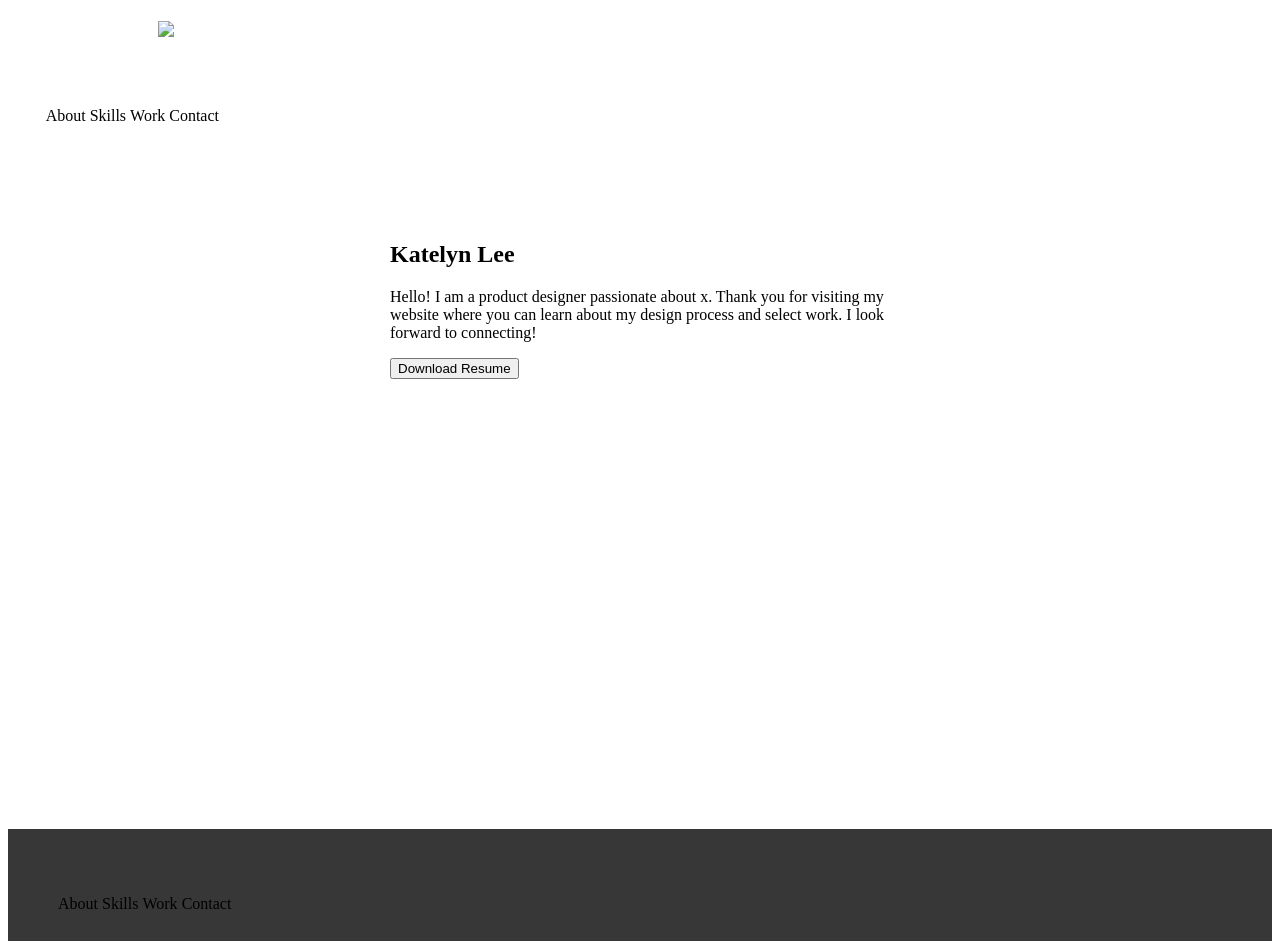
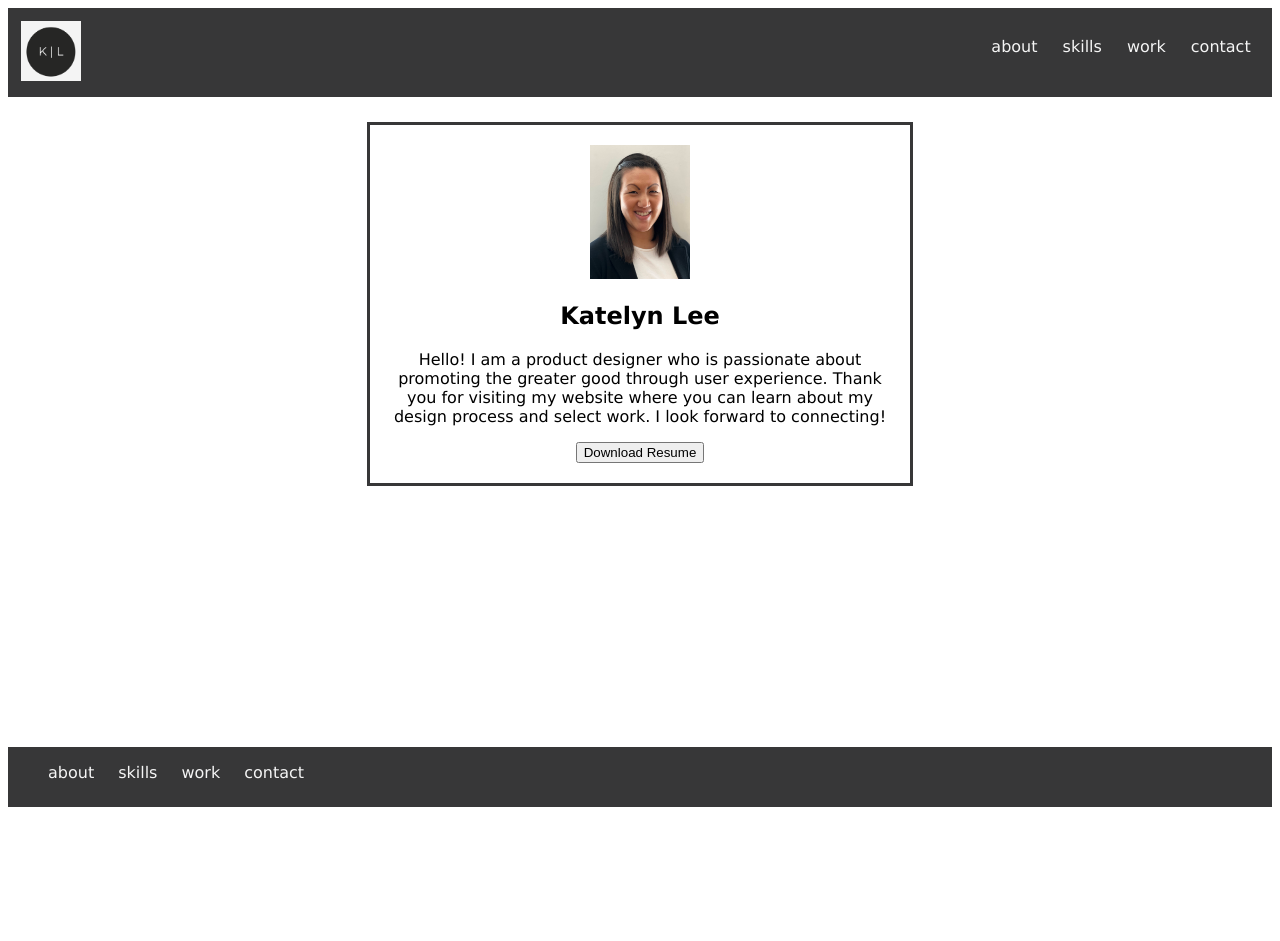
Before and after one commit to k-n-lee/bootcamp, a plain HTML site: page Unit 17 Homework/index.html in a window 1280 px wide. Shown: the top 941 px of the page. After the commit the page ends 815 px from the top, so only its background shows below. Drawn offline with Linux system fonts and the light colour scheme.

Commit message:
Revisions.

```diff
--- a/Unit 17 Homework/css/index.css
+++ b/Unit 17 Homework/css/index.css
@@ -1,17 +1,30 @@
 .inline-block {
     display: inline-block;
     vertical-align: top;
+    font-family: Verdana, Geneva, Tahoma, sans-serif;
+    color: whitesmoke;
+    word-spacing: 20px;
+}
+
+header {
+    background-color: #373738;
 }
 
 .logo {
-  width: 23%;
+    width: 22%;
     padding: 1%;
-  text-align: center;
+    text-align: left;
+}
+
+#logo {
+    width:60px;
+    height: 60px;
 }
 
 nav {
     width: 73%;
     padding: 1%;
+    text-align: right;
 }
 
 ul {
@@ -24,18 +37,28 @@ ul {
     padding: 25px;
 }
 
+#portrait {
+  height: 20%;
+  width: 20%;
+}
+
 .content {
     width: 500px;
     margin: 0 auto;
+    text-align: center;
+    border: solid #373738;
+    padding: 20px;
+    font-family: Verdana, Geneva, Tahoma, sans-serif;
 }
 
 footer {
     background-color: #373738;
-  padding: 25px;
+    width: 100%;
+    height: 60px;
 }
 
-ul {
+footer ul {
     display: inline-block;
     vertical-align: top;
-  padding: 25px;
+    word-spacing: 20px;
 }
--- a/Unit 17 Homework/index.html
+++ b/Unit 17 Homework/index.html
@@ -1,39 +1,38 @@
 <!DOCTYPE html>
-
-<link rel="stylesheet" href="css/index.css">
 
 <html>
     <head>
         <title>Katelyn Lee</title>
+        <link rel="stylesheet" href="css/index.css">
     </head>
     <body>
         <header class="navigation">
             <div class="inline-block logo">
-                <img src="images/face.png">
+                <img src="images/Logo.png" id="logo">
             </div>
             <nav class="inline-block">
                 <ul>
-                    <li class="inline-block">About</li>
-                    <li class="inline-block">Skills</li>
-                    <li class="inline-block">Work</li>
-                    <li class="inline-block">Contact</li>
+                    <li class="inline-block">about</li>
+                    <li class="inline-block">skills</li>
+                    <li class="inline-block">work</li>
+                    <li class="inline-block">contact</li>
                 </ul>
             </nav>
         </header>
         <section class="heroImg">
             <div class="content">
-                <img src="">
+                <img src="images/KLee.jpg" id="portrait">
                 <h1>Katelyn Lee</h1>
-                <p>Hello! I am a product designer passionate about x. Thank you for visiting my website where you can learn about my design process and select work. I look forward to connecting!</p>
+                <p>Hello! I am a product designer who is passionate about promoting the greater good through user experience. Thank you for visiting my website where you can learn about my design process and select work. I look forward to connecting!</p>
                 <button>Download Resume</button>
             </div>
         </section>
         <footer>
             <ul>
-                <li class="inline-block">About</li>
-                <li class="inline-block">Skills</li>
-                <li class="inline-block">Work</li>
-                <li class="inline-block">Contact</li>
+                <li class="inline-block">about</li>
+                <li class="inline-block">skills</li>
+                <li class="inline-block">work</li>
+                <li class="inline-block">contact</li>
             </ul>
         </footer>
     </body>
```
Also changed, not shown: Unit 17 Homework/images/KLee.jpg (added), Unit 17 Homework/images/Logo.png (added), 2 other files. Lines whose indentation alone changed are shown as unchanged.
